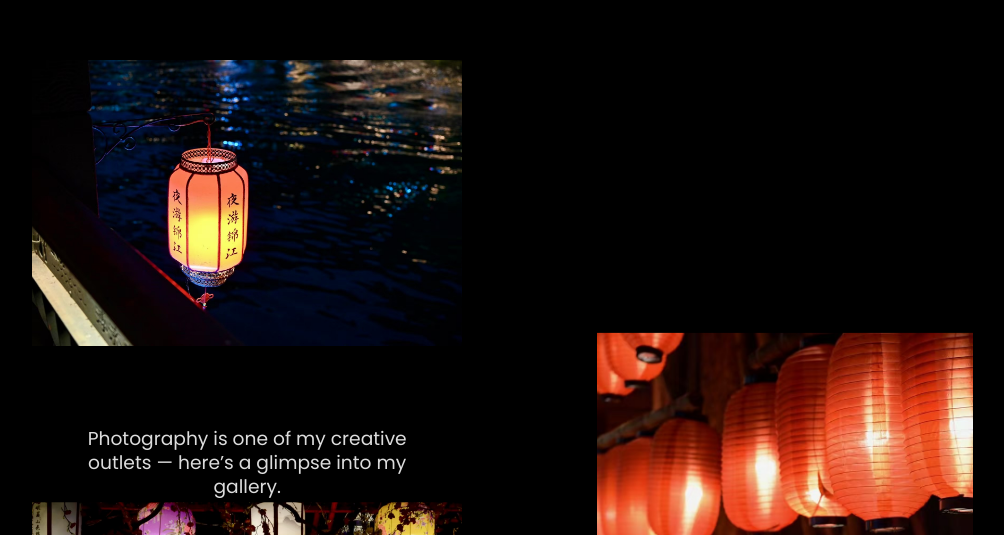
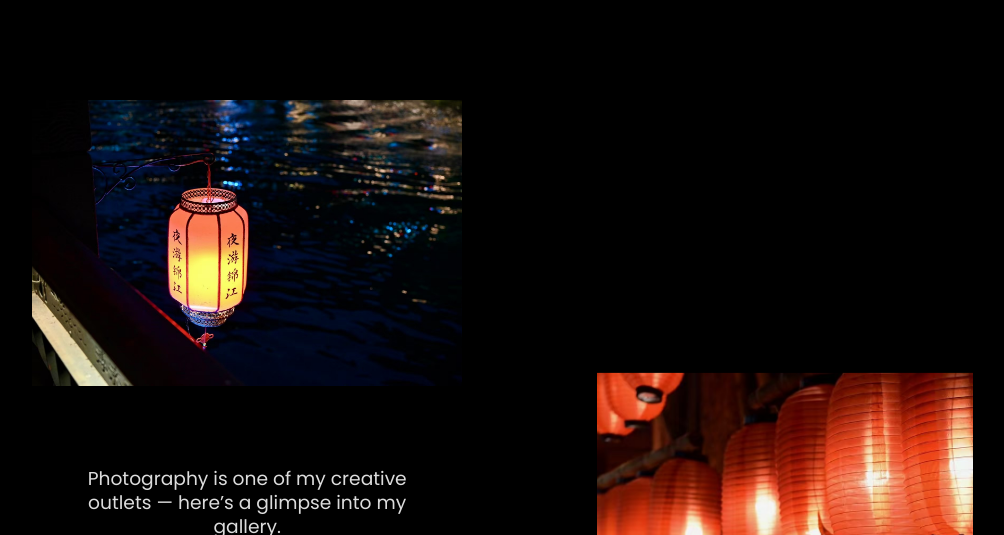
Before and after one commit to Yuanxyyds/MyPersonalWebsite2.0, a React (Create React App) app: page / in a window 1280 px wide. Shown: the part 2265-2800 px from the top of the page, without its empty margins (124-1128 px from the left). Built offline with nearby package versions, Linux system fonts and the light colour scheme.

Commit message:
update the faded text distance

```diff
--- a/src/components/home/Gallery.js
+++ b/src/components/home/Gallery.js
@@ -127,7 +127,7 @@ export const StickyText = ({ text = "Gallery", targetId = "gallery", fadeStartId
 
             const fadeStartY = fadeStartRect.top;
             const galleryBottomY = galleryRect.bottom;
-            const vh = window.innerHeight;
+            const vh = window.innerHeight * 1.1;
 
 
             if (fadeStartY >= vh) {
--- a/src/style/home/home.css
+++ b/src/style/home/home.css
@@ -115,7 +115,7 @@
 
 .gallery-section {
     position: relative;
-    padding-top: 40vh;
+    padding-top: 45vh;
     padding-bottom: 10vh;
     padding-left: 0;
     padding-right: 0;
```
